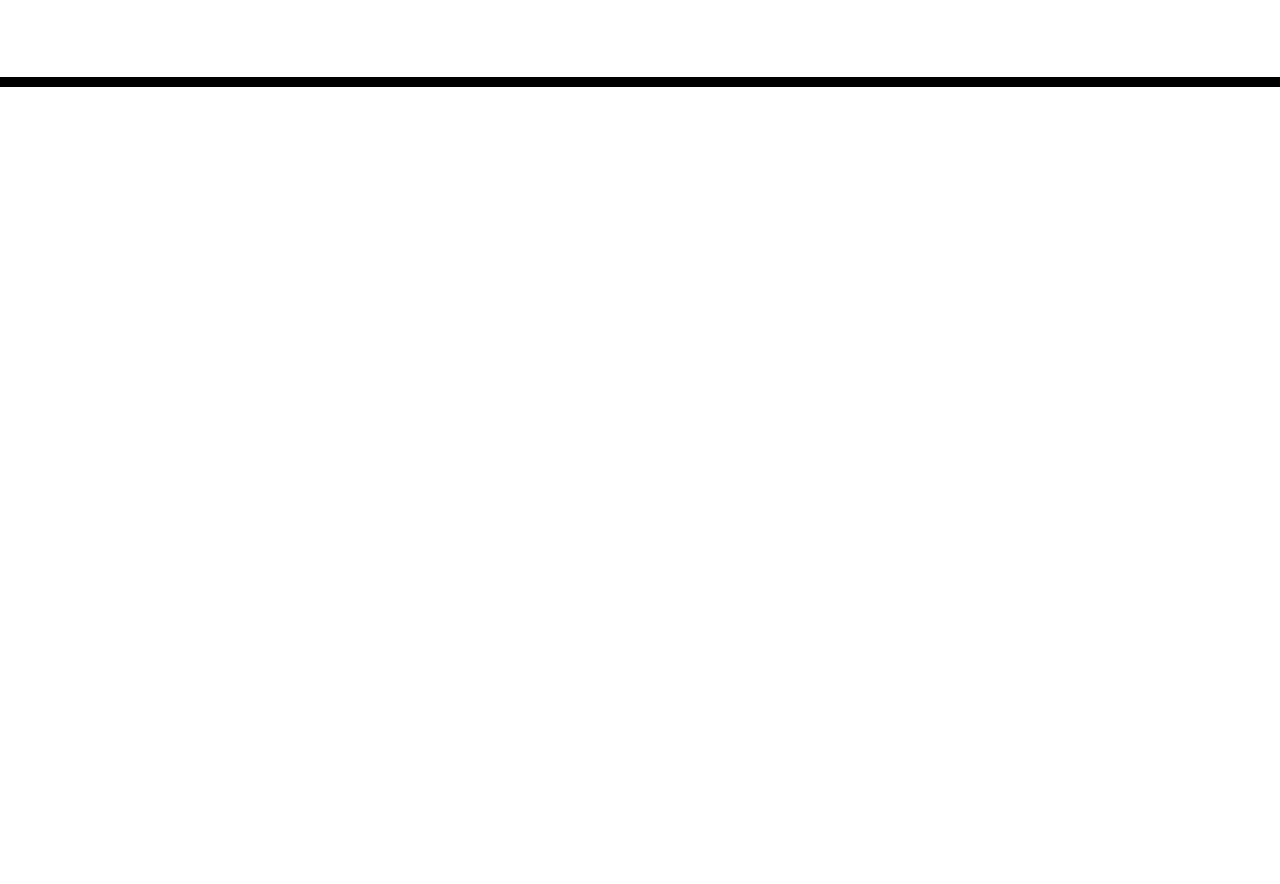
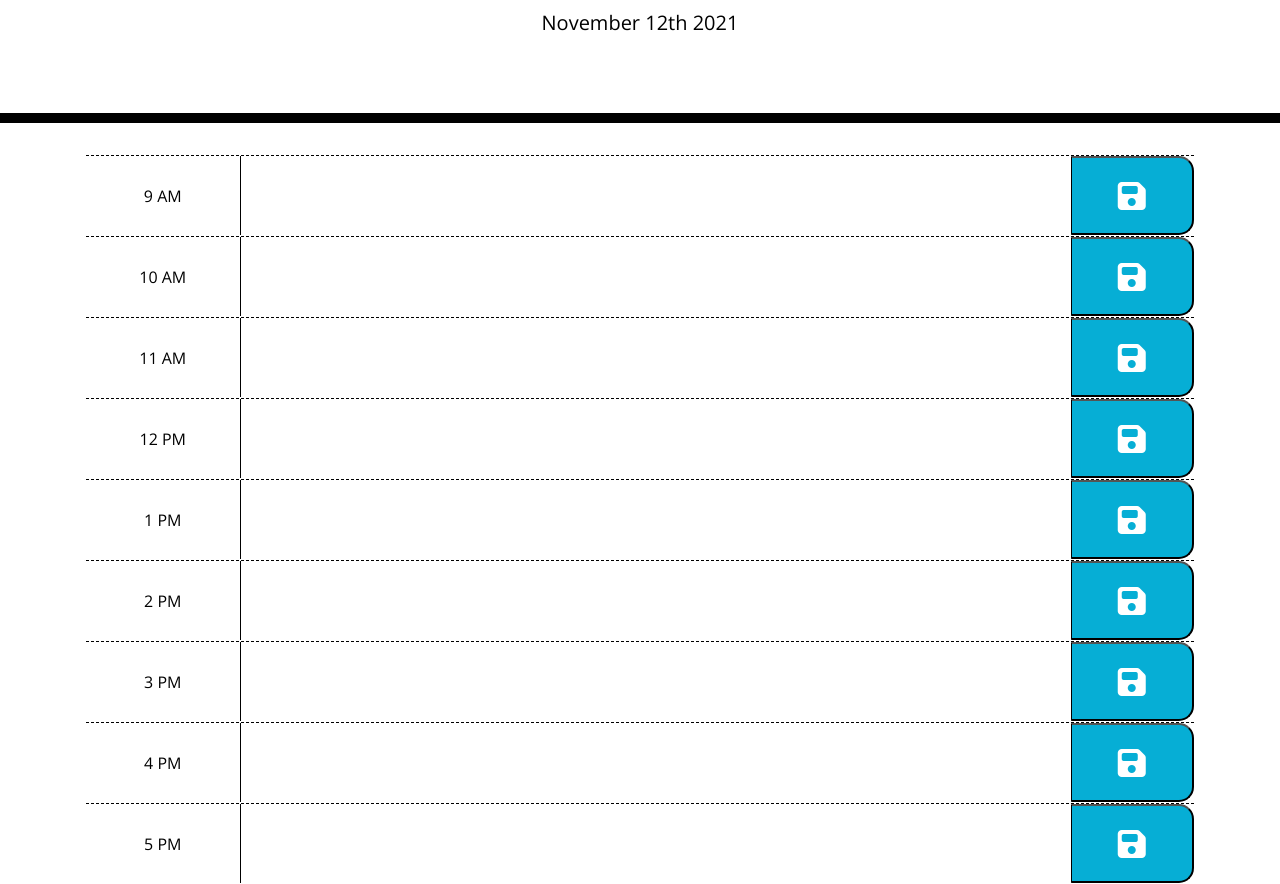
Before and after one commit to acdodd17/work-day-schedule, a plain HTML site: page index.html in a window 1280 px wide. Shown: the part 181-1065 px from the top of the page. Before the commit the page ends 800 px from the top, so only its background shows below. Drawn offline with nearby package versions, Linux system fonts and the light colour scheme.

Commit message:
current date

```diff
--- a/index.html
+++ b/index.html
@@ -9,11 +9,10 @@
       href="https://stackpath.bootstrapcdn.com/bootstrap/4.3.1/css/bootstrap.min.css"
     />
     <link
-      rel="stylesheet"
-      href="https://use.fontawesome.com/releases/v5.8.1/css/all.css"
-      integrity="sha384-50oBUHEmvpQ+1lW4y57PTFmhCaXp0ML5d60M1M7uH2+nqUivzIebhndOJK28anvf"
-      crossorigin="anonymous"
-    />
+    rel="stylesheet"
+    href="https://pro.fontawesome.com/releases/v5.10.0/css/all.css"
+    integrity="sha384-AYmEC3Yw5cVb3ZcuHtOA93w35dYTsvhLPVnYs9eStHfGJvOvKxVfELGroGkvsg+p"
+    crossorigin="anonymous"/>
     <link
       href="https://fonts.googleapis.com/css?family=Open+Sans&display=swap"
       rel="stylesheet"
@@ -30,10 +29,174 @@
     </header>
     <div class="container">
       <!-- Timeblocks go here -->
+
+      <!-- 9 AM -->
+      <div class="row hour" data-time="9">
+        <!-- timeblock text -->
+        <div class="col d-flex time-block">
+          <p >9 AM</p>
+        </div>
+        <!-- Event text area -->
+        <textarea class="col-9 textarea">
+
+        </textarea>
+        <!-- Save event -->
+        <div class="col d-flex p-0">
+          <button type="button" class="saveBtn p-0">
+            <i class="fas fa-save fa-2x"></i>
+          </button>
+        </div>
+      </div>
+
+      <!-- 10 AM -->
+      <div class="row hour" data-time="10">
+        <!-- timeblock text -->
+        <div class="col d-flex time-block">
+          <p>10 AM</p>
+        </div>
+        <!-- Event text area -->
+        <textarea class="col-9 textarea">
+
+        </textarea>
+        <!-- Save event -->
+        <div class="col d-flex p-0">
+          <button type="button" class="saveBtn p-0">
+            <i class="fas fa-save fa-2x"></i>
+          </button>
+        </div>
+      </div>
+
+      <!-- 11 AM -->
+      <div class="row hour" data-time="11">
+        <!-- timeblock text -->
+        <div class="col d-flex time-block">
+          <p>11 AM</p>
+        </div>
+        <!-- Event text area -->
+        <textarea class="col-9 textarea">
+
+        </textarea>
+        <!-- Save event -->
+        <div class="col d-flex p-0">
+          <button type="button" class="saveBtn p-0">
+            <i class="fas fa-save fa-2x"></i>
+          </button>
+        </div>
+      </div>
+
+      <!-- 12 PM -->
+      <div class="row hour" data-time="12">
+        <!-- timeblock text -->
+        <div class="col d-flex time-block">
+          <p>12 PM</p>
+        </div>
+        <!-- Event text area -->
+        <textarea class="col-9 textarea">
+
+        </textarea>
+        <!-- Save event -->
+        <div class="col d-flex p-0">
+          <button type="button" class="saveBtn p-0">
+            <i class="fas fa-save fa-2x"></i>
+          </button>
+        </div>
+      </div>
+
+      <!-- 1 PM -->
+      <div class="row hour" data-time="13">
+        <!-- timeblock text -->
+        <div class="col d-flex time-block">
+          <p>1 PM</p>
+        </div>
+        <!-- Event text area -->
+        <textarea class="col-9 textarea">
+
+        </textarea>
+        <!-- Save event -->
+        <div class="col d-flex p-0">
+          <button type="button" class="saveBtn p-0">
+            <i class="fas fa-save fa-2x"></i>
+          </button>
+        </div>
+      </div>
+
+      <!-- 2 PM -->
+      <div class="row hour" data-time="14">
+        <!-- timeblock text -->
+        <div class="col d-flex time-block">
+          <p>2 PM</p>
+        </div>
+        <!-- Event text area -->
+        <textarea class="col-9 textarea">
+
+        </textarea>
+        <!-- Save event -->
+        <div class="col d-flex p-0">
+          <button type="button" class="saveBtn p-0">
+            <i class="fas fa-save fa-2x"></i>
+          </button>
+        </div>
+      </div>
+
+      <!-- 3 PM -->
+      <div class="row hour" data-time="15">
+        <!-- timeblock text -->
+        <div class="col d-flex time-block">
+          <p>3 PM</p>
+        </div>
+        <!-- Event text area -->
+        <textarea class="col-9 textarea">
+
+        </textarea>
+        <!-- Save event -->
+        <div class="col d-flex p-0">
+          <button type="button" class="saveBtn p-0">
+            <i class="fas fa-save fa-2x"></i>
+          </button>
+        </div>
+      </div>
+
+      <!-- 4 PM -->
+      <div class="row hour" data-time="16">
+        <!-- timeblock text -->
+        <div class="col d-flex time-block">
+          <p>4 PM</p>
+        </div>
+        <!-- Event text area -->
+        <textarea class="col-9 textarea">
+
+        </textarea>
+        <!-- Save event -->
+        <div class="col d-flex p-0">
+          <button type="button" class="saveBtn p-0">
+            <i class="fas fa-save fa-2x"></i>
+          </button>
+        </div>
+      </div>
+
+      <!-- 5 PM -->
+      <div class="row hour" data-time="17">
+        <!-- timeblock text -->
+        <div class="col d-flex time-block">
+          <p>5 PM</p>
+        </div>
+        <!-- Event text area -->
+        <textarea class="col-9 textarea">
+
+        </textarea>
+        <!-- Save event -->
+        <div class="col d-flex p-0">
+          <button type="button" class="saveBtn">
+            <i class="fas fa-save fa-2x"></i>
+          </button>
+        </div>
+      </div>
+
     </div>
 
     <script src="https://code.jquery.com/jquery-3.4.1.min.js"></script>
     <script src="https://cdnjs.cloudflare.com/ajax/libs/moment.js/2.24.0/moment.min.js"></script>
-    <script src="index.js"></script>
+    <script src="https://use.fontawesome.com/350c23fd24.js"></script>
+    <script src="script.js"></script>
   </body>
 </html>
--- /dev/null
+++ b/script.js
@@ -0,0 +1,2 @@
+var currentDay = document.getElementById('currentDay');
+currentDay.textContent = moment().format("MMMM Do YYYY");
--- a/style.css
+++ b/style.css
@@ -26,8 +26,14 @@ textarea{
 }
 
 .time-block{
+  justify-content: center;
+  align-items: center;
+  border-radius: 15px;
+}
+
+.time-block p {
   text-align: center;
-  border-radius: 15px;
+  margin: 0;
 }
 
 .row {
@@ -40,6 +46,10 @@ textarea{
   background-color: #ffffff;
   color: #000000;
   border-top: 1px dashed #000000;
+  text-align: center;
+  margin: 1px;
+  display: flex;
+  justify-content: center;
 }
 
 .past {
@@ -58,14 +68,26 @@ textarea{
 }
 
 .saveBtn {
+  width: 100%;
+  height: 100%;
   border-left: 1px solid black;
   border-top-right-radius: 15px;
   border-bottom-right-radius: 15px;
+  padding: 5px;
   background-color: #06AED5;
   color: white;
+  display: flex;
+  justify-content: center;
+  align-items: center;
 }
 
-.saveBtn i:hover {
+.saveBtn i {
+  color: white;
+  padding: 5px;
+
+}
+
+.saveBtn i :hover {
   font-size: 20px;
   transition: all .3s ease-in-out;
 }
```
Also changed, not shown: index.js (deleted).
